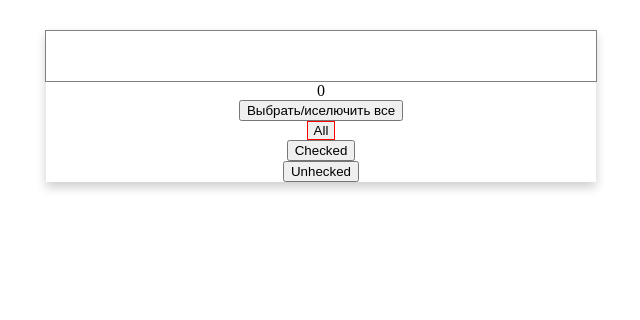
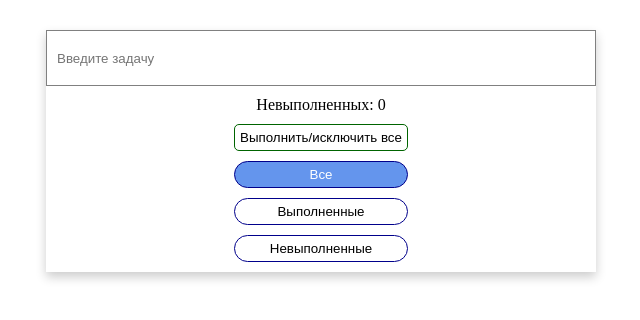
Before and after one commit to smi747/ToDo, a website: page app/index.html in a window 1280 px wide. Shown: the whole page, without its empty margins (319-959 px from the left). Drawn offline with Linux system fonts and the light colour scheme; files that its build step writes are made by us from their sources.

Commit message:
Decoration completed

```diff
--- a/app/index.html
+++ b/app/index.html
@@ -9,15 +9,16 @@
 </head>
 <body>
     <section class="section">
-        <input type="text" class="input" id="inp">
+        <input type="text" class="input" id="inp" placeholder="Введите задачу">
         <div class="task_list" id="task_list">
-
         </div>
-        <span id="counter">0</span>
-        <button id="checkall" onClick="checkall_func()">Выбрать/иселючить все</button>
-        <button class="active" id="all_but" onClick="filt('all')">All</a>
-        <button id="chckd_but" onClick="filt('chckd')">Checked</a>
-        <button id="unchckd_but" onClick="filt('unchckd')">Unhecked</a>
+        <span class="counter" id="counter">Невыполненных: 0</span>
+        <div class="buttonblock">
+            <button class="button_inex" id="checkall" onClick="checkall_func()">Выполнить/исключить все</button>
+            <button class="button active" id="all_but" onClick="filt('all')">Все</button>
+            <button class="button" id="chckd_but" onClick="filt('chckd')">Выполненные</button>
+            <button class="button" id="unchckd_but" onClick="filt('unchckd')">Невыполненные</button>
+        </div>
     </section>
     <script src="js/main.min.js"></script>
 </body>
--- a/app/js/main.js
+++ b/app/js/main.js
@@ -4,7 +4,7 @@ var lastwaschecked = "-1";
 function filt(x) {
   if (x == "all") {
     for (i = 0; i < tasks.length; i++) {
-      tasks[i].style.display = "block";
+      tasks[i].style.display = "flex";
     }
     lastwaschecked = "-1";
     all_but.classList.add("active");
@@ -14,11 +14,11 @@ function filt(x) {
   if (x == "chckd" || (lastwaschecked == "1" && x == 1)) {
     lastwaschecked = "1";
     for (i = 0; i < tasks.length; i++) {
-      if (!tasks[i].lastChild.checked) {
+      if (!tasks[i].firstChild.checked) {
         tasks[i].style.display = "none";
       }
-      if (tasks[i].lastChild.checked) {
-        tasks[i].style.display = "block";
+      if (tasks[i].firstChild.checked) {
+        tasks[i].style.display = "flex";
       }
     }
     all_but.classList.remove("active");
@@ -27,10 +27,10 @@ function filt(x) {
   }
   if (x == "unchckd" || (lastwaschecked == "0" && x == 1)) {
     for (i = 0; i < tasks.length; i++) {
-      if (!tasks[i].lastChild.checked) {
-        tasks[i].style.display = "block";
+      if (!tasks[i].firstChild.checked) {
+        tasks[i].style.display = "flex";
       }
-      if (tasks[i].lastChild.checked) {
+      if (tasks[i].firstChild.checked) {
         tasks[i].style.display = "none";
       }
     }
@@ -43,25 +43,31 @@ function filt(x) {
   if (x == 1) {
     let n = 0;
     for (i = 0; i < tasks.length; i++) {
-      if (tasks[i].lastChild.checked) {
+      if (tasks[i].firstChild.checked) {
         n += 1;
       }
     }
 
-    counter.innerText = tasks.length-n;
+    counter.innerText = "Невыполненных: " + (tasks.length-n).toString();
   }
 }
 
 function del(x) {
   x.parentNode.remove();
-  counter.innerText = tasks.length;
+  let n = 0;
+  for (i = 0; i < tasks.length; i++) {
+    if (tasks[i].firstChild.checked) {
+      n += 1;
+    }
+  }
+  counter.innerText = "Невыполненных: " + (tasks.length-n).toString();
 }
 
  inp.addEventListener("keyup", function(event) {
       if (event.key === "Enter") {
         let div = document.createElement('div');
         div.className = "task_div";
-        div.innerHTML = "<button onClick='del(this)'>Удалить</button>"+inp.value+"<input type='checkbox' onClick='filt(1)'>";
+        div.innerHTML = "<input class='chckbox' type='checkbox' onClick='filt(1)'>"+"<p>"+inp.value+"</p>"+"<button class='del_but' onClick='del(this)'>Удалить</button>";
         inp.value = "";
         if (lastwaschecked == "1") {
           div.style.display = "none";
@@ -70,12 +76,12 @@ function del(x) {
 
         let n = 0;
         for (i = 0; i < tasks.length; i++) {
-          if (tasks[i].lastChild.checked) {
+          if (tasks[i].firstChild.checked) {
             n += 1;
           }
         }
 
-        counter.innerText = tasks.length-n;
+        counter.innerText = "Невыполненных: " + (tasks.length-n).toString();
       }
   });
 
@@ -83,20 +89,20 @@ function del(x) {
 function checkall_func() {
   let n = 0;
   for (i = 0; i < tasks.length; i++) {
-    if (tasks[i].lastChild.checked) {
+    if (tasks[i].firstChild.checked) {
       n += 1;
     }
   }
   if (n != tasks.length) {
     for (i = 0; i < tasks.length; i++) {
         for (i = 0; i < tasks.length; i++) {
-          tasks[i].lastChild.checked = true;
+          tasks[i].firstChild.checked = true;
     }
   }
  } else {
   for (i = 0; i < tasks.length; i++) {
     for (i = 0; i < tasks.length; i++) {
-      tasks[i].lastChild.checked = false;
+      tasks[i].firstChild.checked = false;
 }
 
   }
--- a/app/scss/style.scss
+++ b/app/scss/style.scss
@@ -10,23 +10,96 @@
 }
 
 .input {
-    height: 50px;
+    height: 56px;
     width: 100%;
-    padding: 0;
+    padding: 10px;
     border: 1px solid gray;
+    box-sizing: border-box;
 }
 
 .task_div {
+    display: flex;
     width: 100%;
     border: 1px solid gray;
     border-top: none;
-    padding: 5px 0;
+    box-sizing: border-box;
+    align-items: center;
 }
 
 .task_list {
     width: 100%;
 }
 
+.button {
+    cursor: pointer;
+    background-color: white;
+    padding: 5px;
+    border: 1px solid;
+    border-color: darkblue;
+    border-radius: 15px;
+}
+
+.button:hover {
+    background-color:lightsteelblue;
+    transition: all 0.3s;
+}
+
+.button_inex {
+    cursor: pointer;
+    background-color: white;
+    padding: 5px;
+    border: 1px solid;
+    border-radius: 5px;
+    border-color: darkgreen;
+}
+
+.button_inex:hover {
+    background-color: lightgreen;
+    transition: all 0.2s;
+}
+
+.button_inex:active {
+    background-color:darkseagreen;
+}
+
 .active {
-    border: 1px solid red;;
+    background-color:cornflowerblue !important;
+    transition: all 0.3s;
+    color: white;
 }
+
+.buttonblock {
+    margin-top: 10px;
+    margin-bottom: 10px;
+    display: flex;
+    flex-direction: column;
+    gap: 10px;
+}
+
+.del_but {
+    margin-left: auto;
+    cursor: pointer;
+    border: none;
+    padding: 20px;
+    background-color: white;
+    color: gray;
+}
+
+.del_but:hover {
+    background-color: darksalmon;
+    color: white;
+    transition: all 0.3s;
+}
+
+input:focus {
+    outline: none;
+}
+
+.chckbox {
+    height: 20px;
+    margin: 0 10px;
+}
+
+.counter {
+    margin-top: 10px;
+}
```
Also changed, not shown: app/css/style.min.css, app/js/main.min.js.
